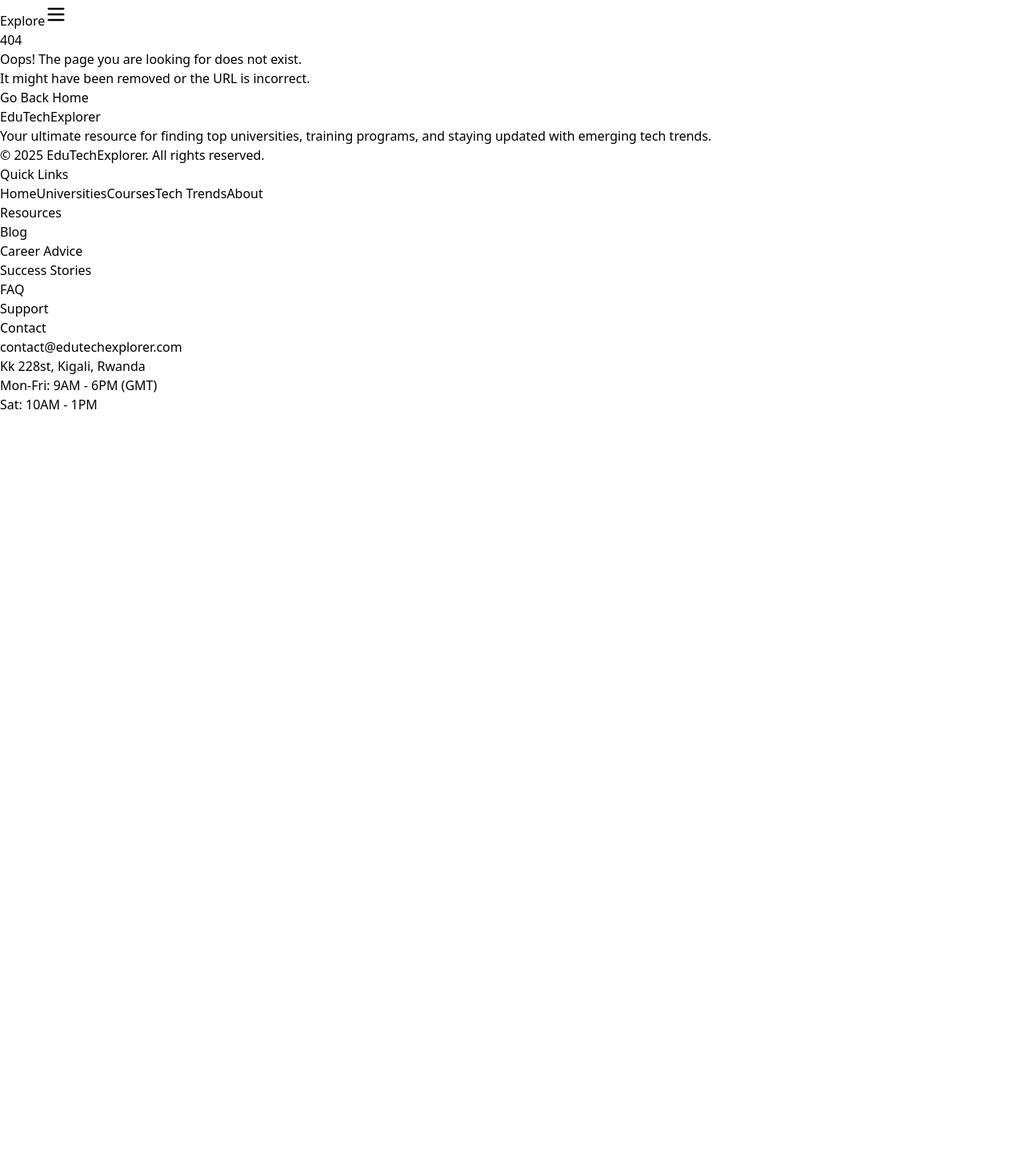
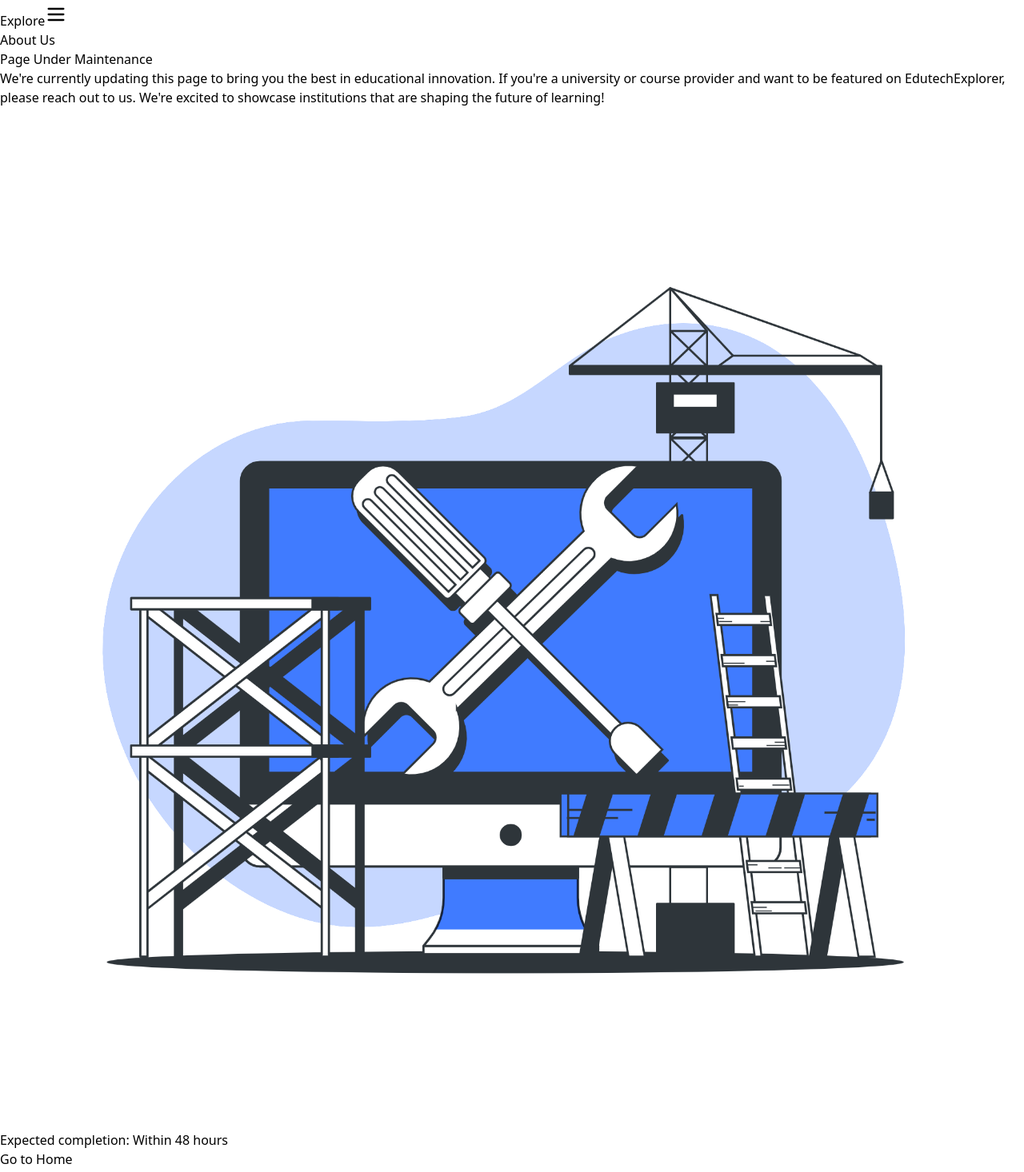
Before and after one commit to nestormuk/EduTechExplorer, a React (Vite) app: page /about in a window 1280 px wide. Shown: the part 44-1510 px from the top of the page at 80% size. Before the commit the page ends 800 px from the top, so only its background shows below. Built offline with nearby package versions, Linux system fonts and the light colour scheme.

Commit message:
Add About Us and Tech Trends pages with maintenance messages

```diff
--- a/src/App.jsx
+++ b/src/App.jsx
@@ -10,15 +10,17 @@
 import Courses from './pages/Courses';
 import Header from './components/Header';
 import Footer from './components/Footer';
+import AboutUs from './pages/AboutUs';
+import TechTrends from './pages/TechTrends';
 
 function App() {
   return (
     <div>
 
       <Router>
-        <div >
+
         <Header />
-        </div>
+
 
         <Routes>
           <Route path="/" element={<Home />} />
@@ -28,6 +30,10 @@
 
           <Route path="/courses" element={<Courses />} />
           <Route path="/course/:id" element={<CourseDetail />} />
+
+          <Route path="/about" element={<AboutUs />} />
+
+          <Route path="/tech-trends" element={<TechTrends />} />
 
           <Route path="*" element={<NotFound />} />
         </Routes>
--- /dev/null
+++ b/src/pages/AboutUs.jsx
@@ -0,0 +1,47 @@
+import React from 'react'
+import { useNavigate } from "react-router-dom";
+
+
+function AboutUs() {
+    const navigate = useNavigate();
+  return (
+        <div className="flex flex-col items-center justify-center min-h-screen bg-gradient-to-b from-blue-50 to-white p-6 text-center">
+          <div className="max-w-3xl bg-white rounded-xl shadow-lg p-8 mx-auto">
+            <h1 className="text-3xl font-bold text-blue-800 mb-2">About Us</h1>
+            <div className="h-1 w-24 bg-blue-500 mx-auto mb-6 rounded-full"></div>
+
+            <div className="flex flex-col items-center space-y-6">
+              <h2 className="text-2xl text-gray-700 font-semibold">Page Under Maintenance</h2>
+              <p className="text-gray-600 mb-6">
+              We're currently updating this page to bring you the best in educational innovation.
+If you're a university or course provider and want to be featured on EdutechExplorer, please reach out to us.
+We're excited to showcase institutions that are shaping the future of learning!
+              </p>
+
+              <div className="w-full max-w-md mb-6">
+                <img
+                  src="public/Maintenance-bro.png"
+                  alt="Maintenance Illustration"
+                  className="w-full object-contain rounded-lg"
+                />
+              </div>
+
+              <div className="mt-6">
+                <p className="text-gray-500 text-sm">
+                  Expected completion: Within 48 hours
+                </p>
+                <button className="mt-4 bg-blue-600 hover:bg-blue-700 text-white font-medium py-2 px-6 rounded-lg transition duration-300"
+                        onClick={() => navigate("/")}>
+                  Go to Home
+                </button>
+              </div>
+            </div>
+          </div>
+
+
+        </div>
+      );
+
+}
+
+export default AboutUs;
--- /dev/null
+++ b/src/pages/TechTrends.jsx
@@ -0,0 +1,46 @@
+import React from 'react';
+import { useNavigate } from "react-router-dom";
+
+
+
+function TechTrends() {
+    const navigate = useNavigate();
+  return (
+    <div className="flex flex-col items-center justify-center min-h-screen bg-gradient-to-b from-blue-50 to-white p-6 text-center">
+      <div className="max-w-3xl bg-white rounded-xl shadow-lg p-8 mx-auto">
+        <h1 className="text-3xl font-bold text-blue-800 mb-2">Tech Trends</h1>
+        <div className="h-1 w-24 bg-blue-500 mx-auto mb-6 rounded-full"></div>
+
+        <div className="flex flex-col items-center space-y-6">
+          <h2 className="text-2xl text-gray-700 font-semibold">Page Under Maintenance</h2>
+          <p className="text-gray-600 mb-6">
+            We're currently updating this page with the latest technology trends and insights.
+            Please check back soon for an enhanced experience!
+          </p>
+
+          <div className="w-full max-w-md mb-6">
+            <img
+              src="public/Maintenance-bro.png"
+              alt="Maintenance Illustration"
+              className="w-full object-contain rounded-lg"
+            />
+          </div>
+
+          <div className="mt-6">
+            <p className="text-gray-500 text-sm">
+              Expected completion: Within 48 hours
+            </p>
+            <button className="mt-4 bg-blue-600 hover:bg-blue-700 text-white font-medium py-2 px-6 rounded-lg transition duration-300"
+                onClick={() => navigate("/")}>
+              Go to Home
+            </button>
+          </div>
+        </div>
+      </div>
+
+
+    </div>
+  );
+}
+
+export default TechTrends;
```
Also changed, not shown: public/Maintenance-bro.png (added).
